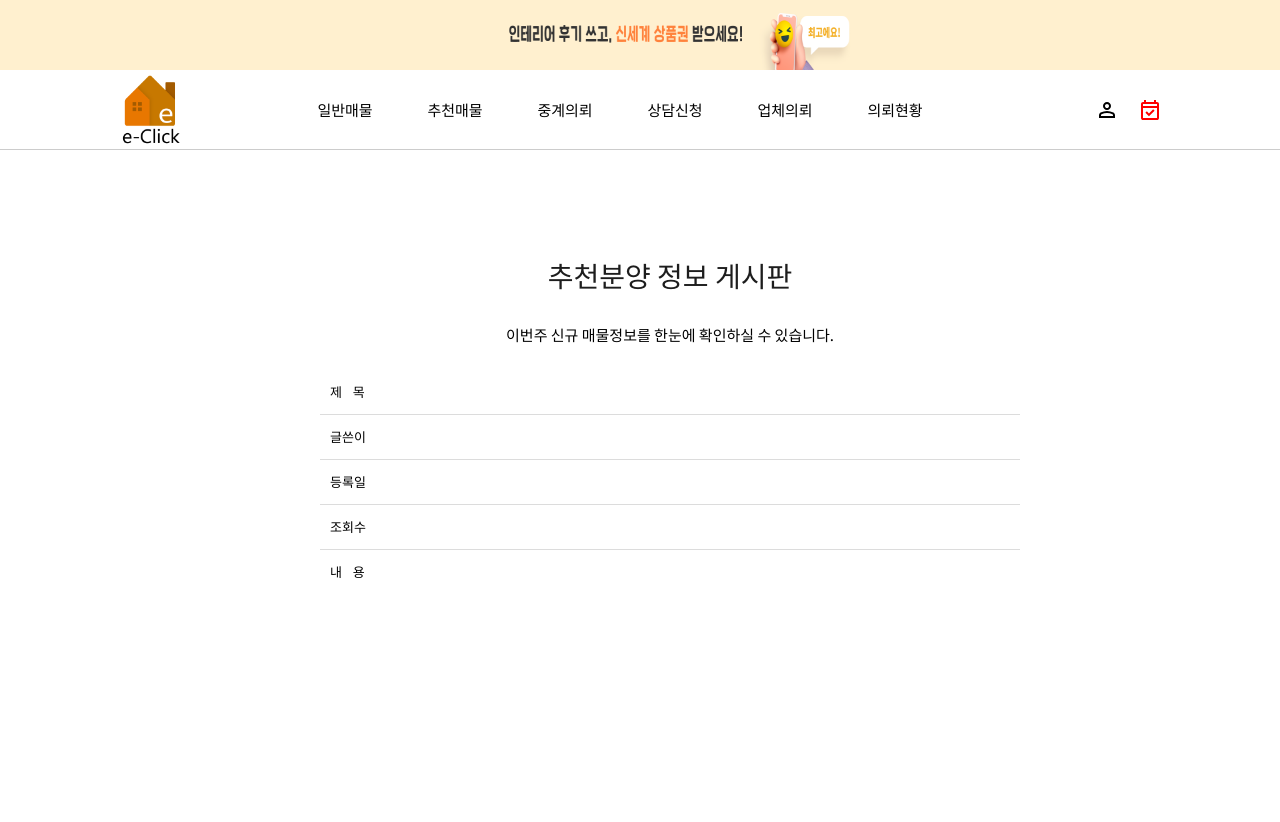
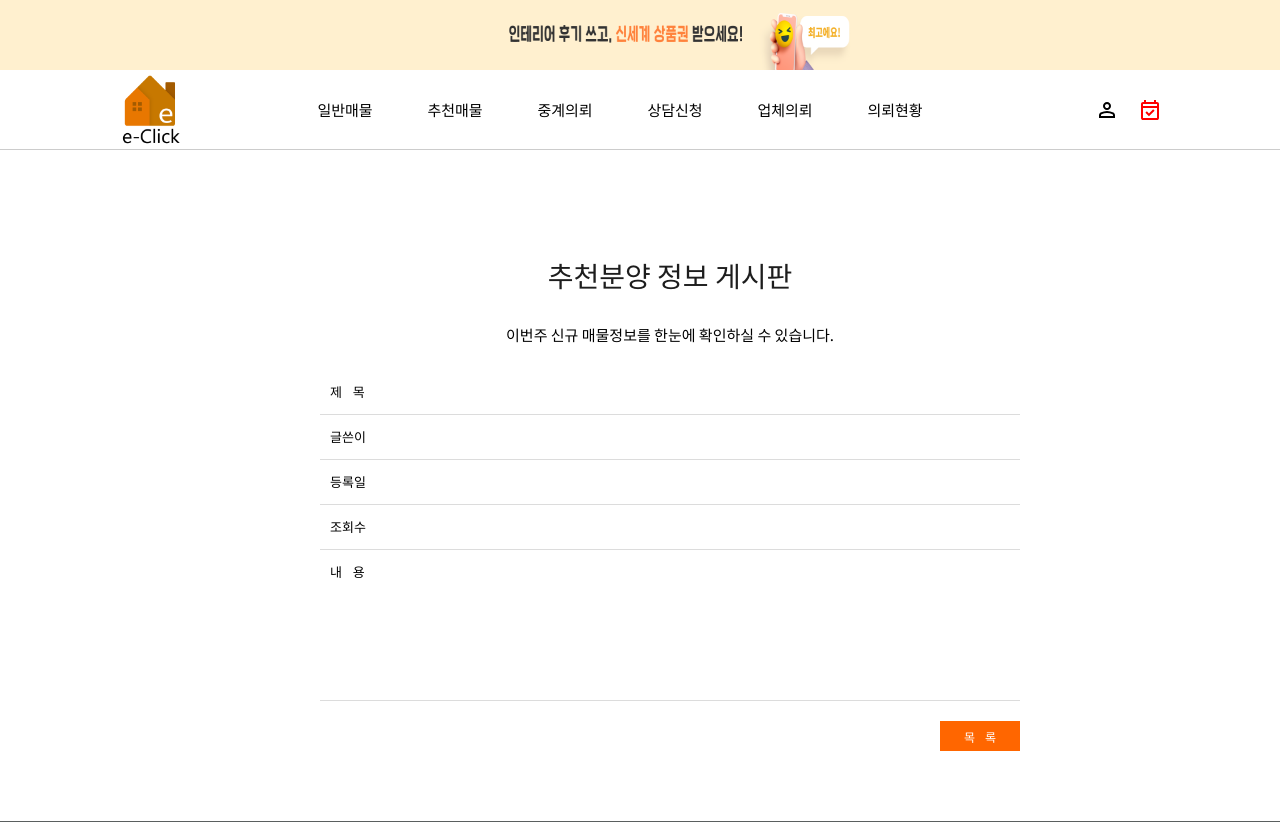
Before and after one commit to HappySmile52/miniproject, a Java web app: page /realty/md_board_view.jsp in a window 1280 px wide. Shown: the top 822 px of the page. Run offline with Spring Boot 4, a stand-in JSP engine, Linux system fonts and the light colour scheme; the template is opened without the code that fills it, so the values that code supplies are empty; the visitor is signed in with stand-in values (Sample User, id 1); the project's own start-up code is not run, and a stand-in starts its controllers and pages.

Commit message:
게시판 상세보기 여백 수정

```diff
--- a/miniproject/src/main/webapp/realty/css/md_board_view.css
+++ b/miniproject/src/main/webapp/realty/css/md_board_view.css
@@ -88,3 +88,27 @@
 	box-sizing: border-box;
 	text-indent: 5px;
 }
+
+/* 상세보기 전용 : 내용 길이에 맞춰 높이 자동 조절 */
+.board_view .info_board > ul {
+	display: flex;
+	flex-wrap: wrap;
+	height: auto;
+}
+.board_view .info_board > ul > li.litext {
+	height: auto !important;
+}
+.board_view .textarea {
+	height: auto;
+	min-height: 150px;
+	line-height: 1.8;
+	padding: 12px 5px;
+	box-sizing: border-box;
+}
+.board_view .textarea img {
+	max-width: 100%;
+	height: auto;
+}
+.board_view .board_btn {
+	margin-top: 20px;
+}
--- a/miniproject/src/main/webapp/realty/md_board_view.jsp
+++ b/miniproject/src/main/webapp/realty/md_board_view.jsp
@@ -10,7 +10,7 @@
 	<meta charset="UTF-8">
 	<title>추천분양 정보 게시판</title>
 	<link rel="stylesheet" type="text/css" href="./css/index.css?v=1">
-	<link rel="stylesheet" type="text/css" href="./css/md_board_view.css?v=5">
+	<link rel="stylesheet" type="text/css" href="./css/md_board_view.css?v=6">
 	<style>
 	.box {
 		width: 800px;
@@ -26,7 +26,7 @@
 <!-- 상단 -->
 <main>
 	<!-- 게시판 상세페이지 -->
-	<section class="sub">
+	<section class="sub board_view">
 		<p>추천분양 정보 게시판</p>
 		<div class="boards">이번주 신규 매물정보를 한눈에 확인하실 수 있습니다.</div>
 		<div class="info_board">
```
